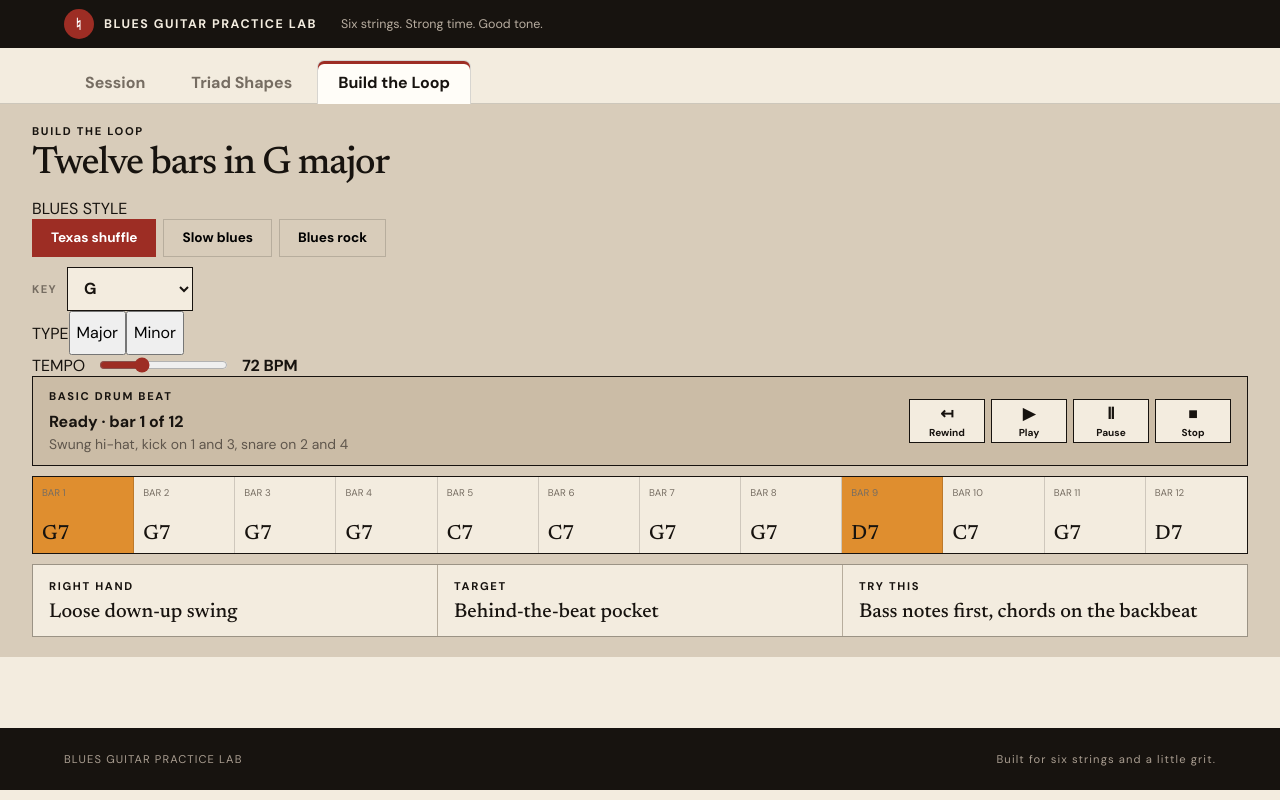
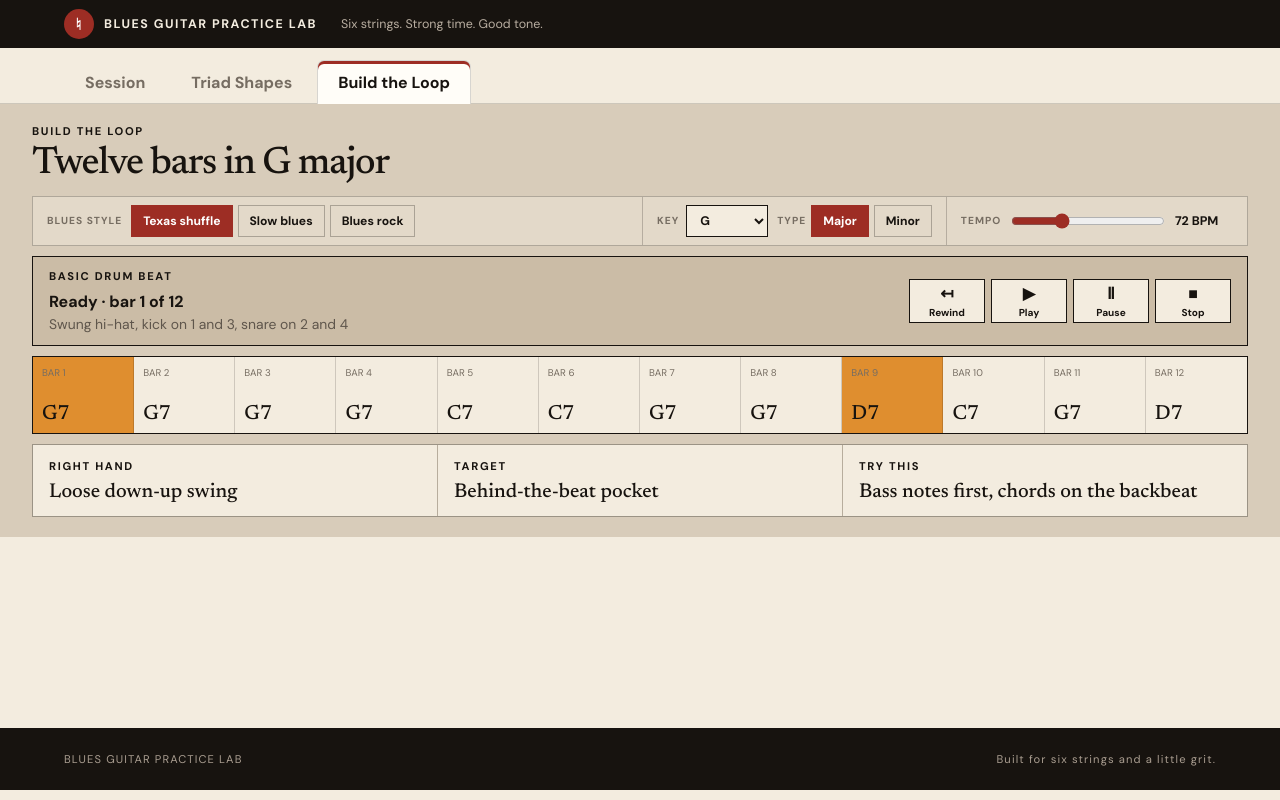
Before and after one commit to flyfisher1952/blues-guitar-practice-lab, an Angular app: page / in a window 1280 px wide. Both pictures are taken after a click on the tab "Build the Loop". Built offline with nearby package versions, Linux system fonts and the light colour scheme; what html-docx-js-typescript would draw is missing.

Commit message:
Style compact grouped loop toolbar

```diff
--- a/src/app/app.component.css
+++ b/src/app/app.component.css
@@ -327,19 +327,68 @@ main { min-height: calc(100vh - 176px); }
 }
 
 .groove-panel { padding: 20px clamp(14px, 2.5vw, 38px); background: #d8ccba; }
-.groove-panel .panel-heading { margin-bottom: 14px; }
+.groove-panel .panel-heading { margin-bottom: 12px; }
 .groove-panel .panel-heading h1 { font-size: clamp(1.9rem, 3vw, 3rem); }
-.loop-controls { display: flex; align-items: center; justify-content: flex-end; gap: 24px; }
-.groove-key-select { display: flex; align-items: center; gap: 10px; }
-.groove-key-select > span { color: var(--muted); font-size: .7rem; font-weight: 700; letter-spacing: .12em; }
-.groove-key-select select { min-width: 126px; padding: 0 36px 0 12px; border: 1px solid var(--ink); color: var(--ink); background: var(--paper); font-weight: 700; cursor: pointer; }
-.tempo { display: flex; align-items: center; gap: 12px; }
-.tempo input { accent-color: var(--red); }
-.loop-mode-picker { margin-bottom: 10px; }
-.loop-mode-picker small { margin-left: auto; color: var(--muted); font-size: .75rem; }
-.groove-tabs { display: flex; gap: 7px; margin-bottom: 10px; }
-.groove-tabs button { min-height: 38px; padding: 0 18px; border: 1px solid var(--line); background: transparent; font-size: .85rem; font-weight: 700; cursor: pointer; }
-.groove-tabs button.active { color: white; border-color: var(--red); background: var(--red); }
+.loop-toolbar {
+  margin-bottom: 10px;
+  display: flex;
+  align-items: stretch;
+  border: 1px solid rgba(23, 19, 15, .25);
+  background: rgba(243, 236, 223, .38);
+}
+.loop-control-group {
+  min-width: 0;
+  padding: 8px 14px;
+  display: flex;
+  align-items: center;
+  gap: 9px;
+}
+.loop-control-group + .loop-control-group { border-left: 1px solid rgba(23, 19, 15, .22); }
+.loop-style-control { flex: 1 1 auto; }
+.loop-harmony-control { flex: 0 1 auto; }
+.loop-tempo-control { flex: 0 1 auto; }
+.loop-control-label, .groove-key-select > span {
+  color: var(--muted);
+  font-size: .64rem;
+  font-weight: 800;
+  letter-spacing: .1em;
+  white-space: nowrap;
+}
+.groove-tabs { display: flex; gap: 5px; margin: 0; }
+.groove-tabs button, .loop-mode-buttons button {
+  min-height: 32px;
+  padding: 0 11px;
+  border: 1px solid rgba(23, 19, 15, .28);
+  color: var(--ink);
+  background: transparent;
+  font-size: .76rem;
+  font-weight: 700;
+  white-space: nowrap;
+  cursor: pointer;
+}
+.groove-tabs button:hover, .groove-tabs button.active,
+.loop-mode-buttons button:hover, .loop-mode-buttons button.active {
+  color: white;
+  border-color: var(--red);
+  background: var(--red);
+}
+.groove-key-select { display: flex; align-items: center; gap: 7px; }
+.groove-key-select select {
+  min-width: 82px;
+  min-height: 32px;
+  padding: 0 28px 0 9px;
+  border: 1px solid var(--ink);
+  color: var(--ink);
+  background: var(--paper);
+  font-size: .78rem;
+  font-weight: 700;
+  cursor: pointer;
+}
+.loop-mode-buttons { display: flex; align-items: center; gap: 5px; }
+.tempo { display: flex; align-items: center; gap: 8px; white-space: nowrap; }
+.tempo input { width: clamp(100px, 12vw, 170px); accent-color: var(--red); }
+.tempo strong { min-width: 58px; font-size: .78rem; }
+
 .beat-player { margin-bottom: 10px; padding: 12px 16px; display: grid; grid-template-columns: 1fr auto; align-items: center; gap: 24px; border: 1px solid var(--ink); background: #cbbca6; }
 .beat-player strong, .beat-player span { display: block; }
 .beat-player > div > span { margin-top: 3px; color: #5f564c; font-size: .87rem; }
@@ -383,8 +432,9 @@ footer { padding: 24px clamp(20px, 5vw, 72px); display: flex; justify-content: s
   .session-card:nth-child(-n+2) { border-bottom: 1px solid var(--line); }
   .timer-panel, .beat-player { grid-template-columns: 1fr; }
   .timer-panel p { text-align: left; }
-  .groove-panel .panel-heading { align-items: start; }
-  .loop-controls { align-items: flex-start; flex-direction: column; gap: 12px; }
+  .loop-toolbar { flex-wrap: wrap; }
+  .loop-control-group { flex: 1 1 auto; }
+  .loop-tempo-control { border-top: 1px solid rgba(23, 19, 15, .22); border-left: 0; }
   .transport { display: grid; grid-template-columns: repeat(4, 1fr); }
 }
 
@@ -395,7 +445,10 @@ footer { padding: 24px clamp(20px, 5vw, 72px); display: flex; justify-content: s
   .key-select select { width: 92px; min-width: 92px; font-size: .76rem; }
   .panel-heading { display: block; }
   .triad-key-select { margin-top: 14px; }
-  .loop-controls { margin-top: 14px; }
+  .loop-toolbar { display: grid; grid-template-columns: 1fr; }
+  .loop-control-group + .loop-control-group { border-top: 1px solid rgba(23, 19, 15, .22); border-left: 0; }
+  .loop-control-group { flex-wrap: wrap; }
+  .groove-tabs { flex-wrap: wrap; }
   .tempo { flex-wrap: wrap; }
   .session-grid { grid-template-columns: 1fr; }
   .session-card { min-height: 190px; border-right: 0; border-bottom: 1px solid var(--line); }
@@ -405,7 +458,6 @@ footer { padding: 24px clamp(20px, 5vw, 72px); display: flex; justify-content: s
   .bar:nth-child(3n) { border-right: 0; }
   .mode-picker { flex-wrap: wrap; }
   .mode-picker > span { flex-basis: 100%; }
-  .loop-mode-picker small { flex-basis: 100%; margin-left: 0; }
   .shape-grid { grid-template-columns: repeat(auto-fit, minmax(68px, 1fr)); }
   .triad-diagram { height: auto; }
   .notes-workspace { padding: 12px; }
```
